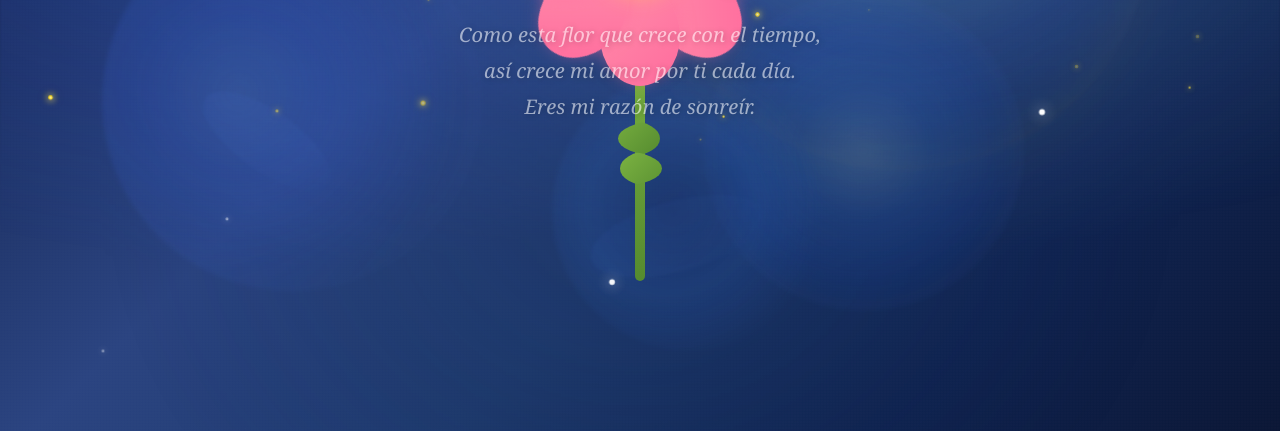
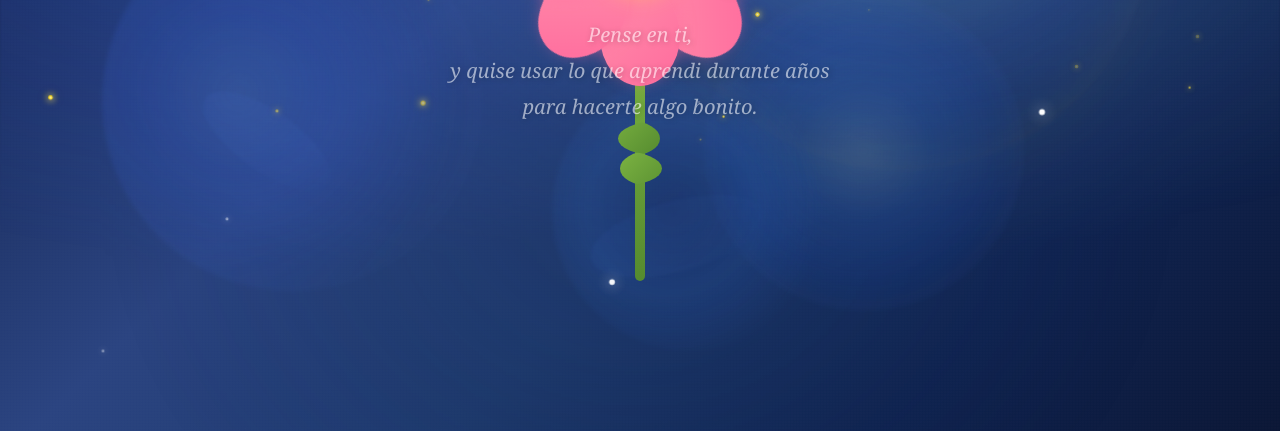
Before and after one commit to MiguelDev21/flor, a plain HTML site: page index.html in a window 1280 px wide. Shown: the part 369-800 px from the top of the page. Drawn offline with Linux system fonts and the light colour scheme.

Commit message:
arreglo de texto

```diff
--- a/index.html
+++ b/index.html
@@ -718,9 +718,9 @@
         <!-- Mensaje -->
         <div class="message">
             <h1>Para Ti 🤍</h1>
-            <p>Como esta flor que crece con el tiempo,<br>
-            así crece mi amor por ti cada día.<br>
-            Eres mi razón de sonreír.</p>
+            <p>Pense en ti,<br>
+            y quise usar lo que aprendi durante años<br>
+            para hacerte algo bonito.</p>
         </div>
     </div>
 
```
